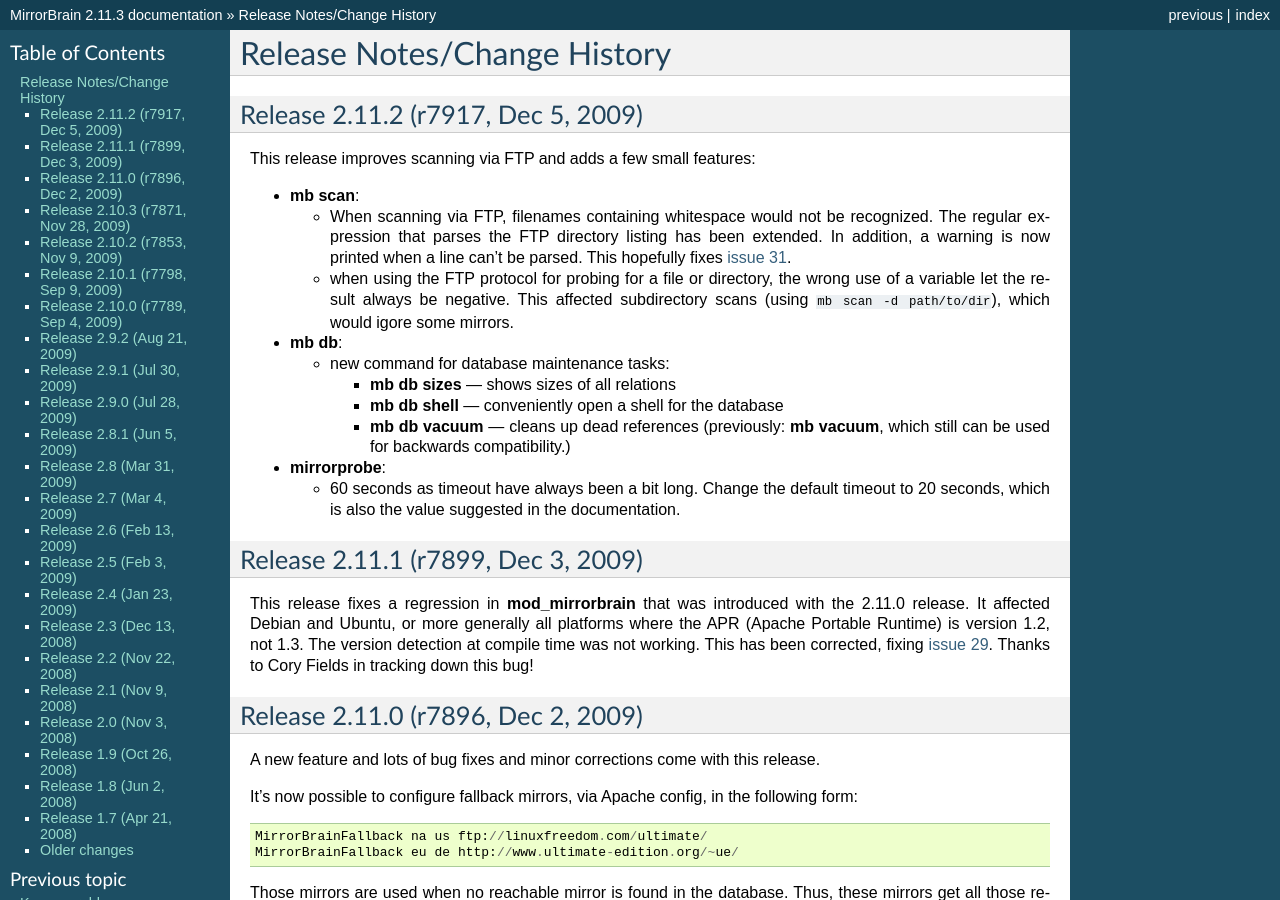
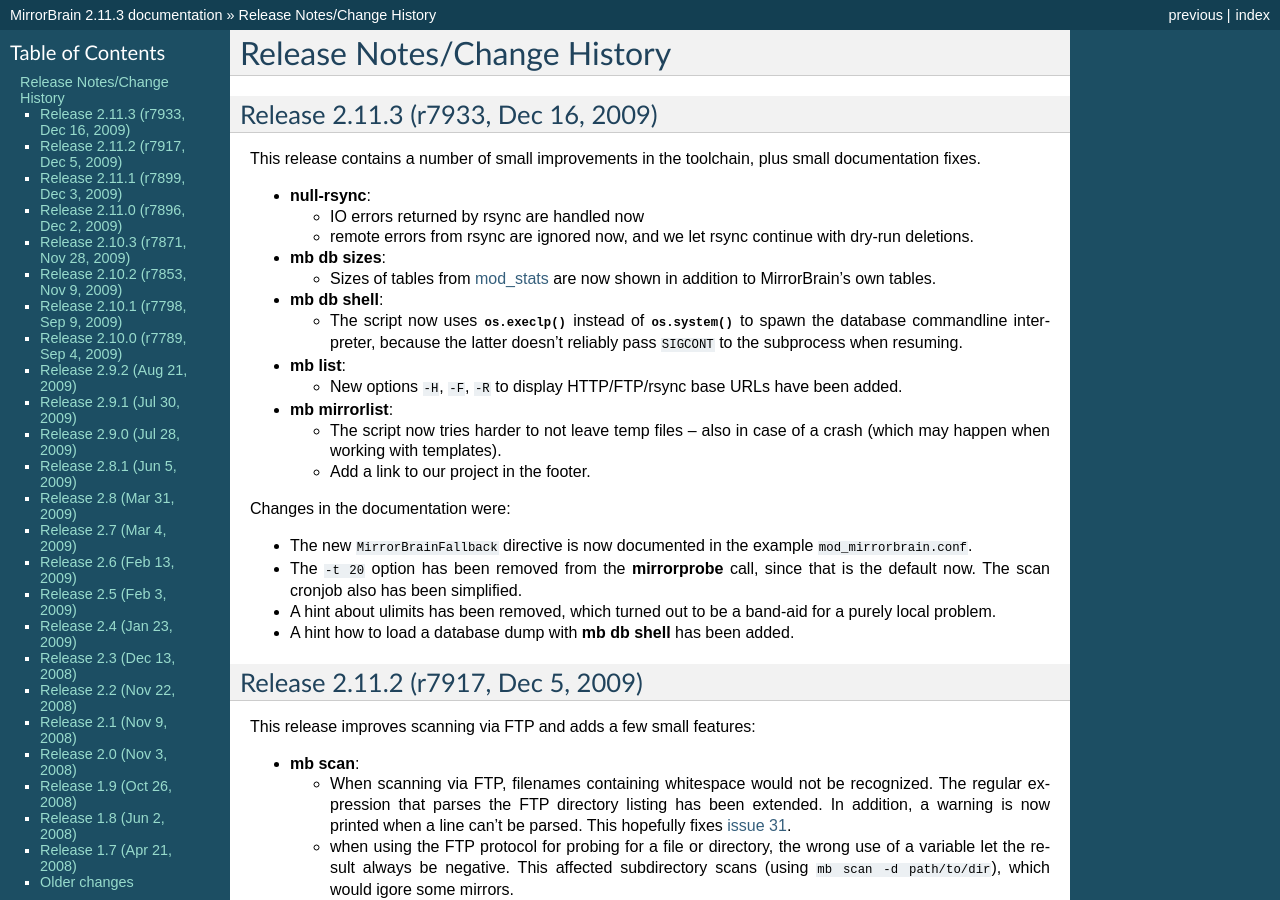
Before and after one commit to hayalci/mirrorbrain, a Sphinx documentation site: the page built from docs/changes.rst, in a window 1280 px wide and 900 px high. Built offline with Sphinx 7.4.7, drawn with Linux system fonts in a browser that asks for light colours.

Commit message:
release notes for 2.11.3
git-svn-id: http://svn.mirrorbrain.org/svn/mirrorbrain/trunk@7932 2d291e14-ff0c-0410-a3fa-d5caa9871f55

```diff
--- a/docs/changes.rst
+++ b/docs/changes.rst
@@ -2,6 +2,54 @@
 
 Release Notes/Change History
 ============================
+
+Release 2.11.3 (r7933, Dec 16, 2009)
+------------------------------------
+
+This release contains a number of small improvements in the toolchain, plus
+small documentation fixes.
+
+* :program:`null-rsync`:
+
+  - IO errors returned by rsync are handled now
+  - remote errors from rsync are ignored now, and we let rsync continue with
+    dry-run deletions.
+
+* :program:`mb db sizes`:
+
+  - Sizes of tables from `mod_stats`_ are now shown in addition to
+    MirrorBrain's own tables.
+
+* :program:`mb db shell`:
+
+  - The script now uses :func:`os.execlp` instead of :func:`os.system` to spawn
+    the database commandline interpreter, because the latter doesn't reliably
+    pass ``SIGCONT`` to the subprocess when resuming.
+
+* :program:`mb list`:
+
+  - New options ``-H``, ``-F``, ``-R`` to display HTTP/FTP/rsync base URLs have
+    been added.
+
+* :program:`mb mirrorlist`:
+
+  - The script now tries harder to not leave temp files -- also in case of a
+    crash (which may happen when working with templates).
+  - Add a link to our project in the footer.
+
+Changes in the documentation were:
+
+- The new ``MirrorBrainFallback`` directive is now documented in the example
+  :file:`mod_mirrorbrain.conf`.
+- The ``-t 20`` option has been removed from the :program:`mirrorprobe` call,
+  since that is the default now. The scan cronjob also has been simplified.
+- A hint about ulimits has been removed, which turned out to be a band-aid
+  for a purely local problem.
+- A hint how to load a database dump with :program:`mb db shell` has been
+  added.
+
+.. _`mod_stats`: http://mirrorbrain.org/download-statistics/
+
 
 Release 2.11.2 (r7917, Dec 5, 2009)
 -----------------------------------
```
